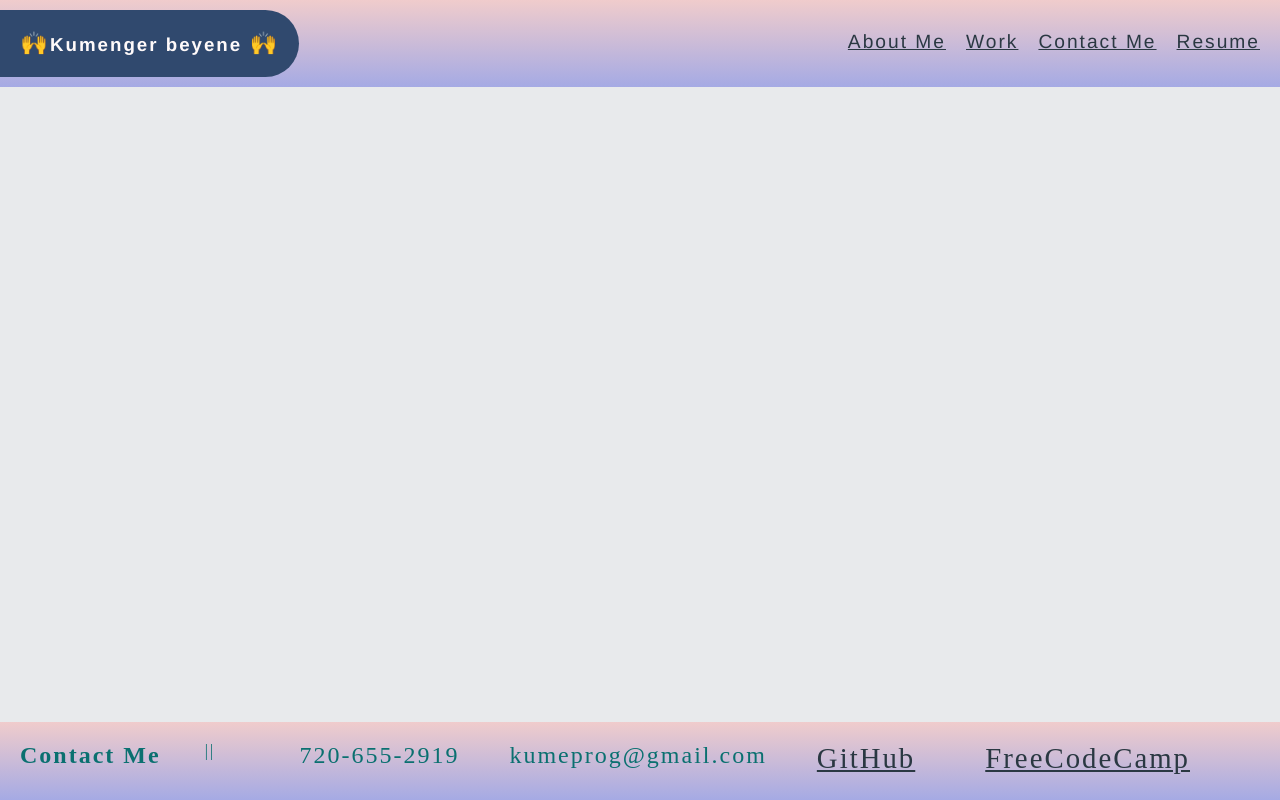
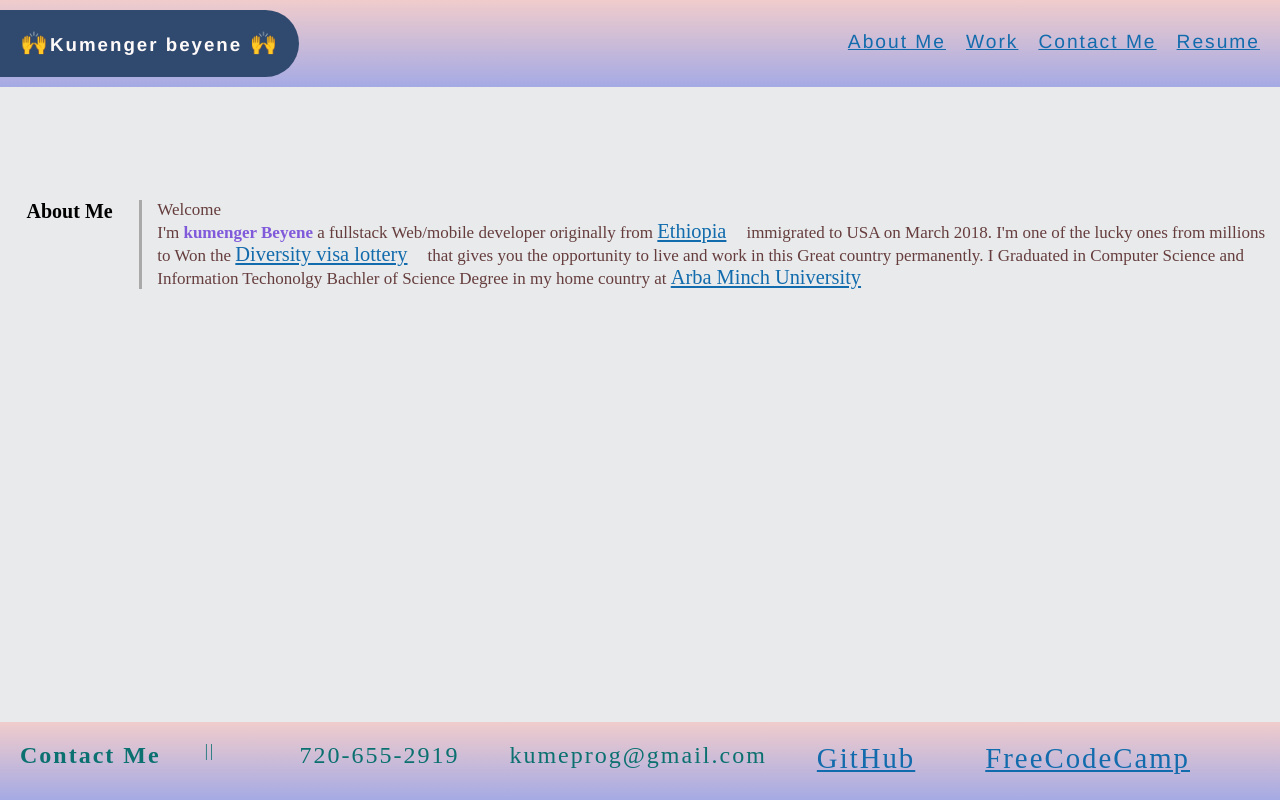
Before and after one commit to kumenger/personal-portofolio, a plain HTML site: page index.html in a window 1280 px wide. Drawn offline with Linux system fonts and the light colour scheme; files whose address does not match are found by name.

Commit message:
about-me -starter-code

```diff
--- a/assest/css/style.css
+++ b/assest/css/style.css
@@ -20,16 +20,16 @@ body{
 }
 
 a {
-    letter-spacing: 2px;
+
     padding-right: 20px;
     margin-bottom: 3px;
-    color: rgb(42, 56, 66);
+    color: rgb(17, 107, 172);
     font-size: larger;
 
 }
 
 a:hover{
-    color: snow;
+    color: rgb(216, 118, 118);
 }
 * {
     margin: 0;
@@ -53,17 +53,21 @@ a:hover{
     .cotactholder h1{
         font-size: medium;
     }
+    .abouttext h3{
+        font-size: 1px;
+
+    }
 
 
 }
 
-h3::after {
+.header-main h3::after {
     content: "🙌";
     font-size: larger;
 
 }
 
-h3::before {
+.header-main h3::before {
     content: "🙌";
     font-size: larger;
 }
@@ -89,9 +93,31 @@ footer{
     margin-top: auto;
 }
 main{
-
+   margin-top: 200px;
 
 }
+.about-holder{
+    display: grid;
+    grid-template-columns: 0.5fr 4fr;
+    justify-content: space-between;
+    padding: 0px;
+}
+.abouttext{
+    border-right: 3px darkgray solid;
+}
+
+.abouttext h3{
+    text-align: center;
+    font-size: 20px;
+}
+.about-holder p{
+    text-align:left;
+    color: rgb(11, 23, 87);
+}
+.aboutdes{
+    padding-left: 15px;
+}
+
 body{
     display: flex;
     flex-direction: column;
--- a/index.html
+++ b/index.html
@@ -27,7 +27,29 @@
     </header>
 
     <main>
+    <section id="aboutme">
+   <div class="about-holder">
+   <div class="abouttext">
+    <h3>About Me</h3>
+</div>
+   <div class="aboutdes">
 
+        <p style="font-family: Press Start 2P;font-size: 17px;color:rgb(102, 61, 61);">
+            Welcome <br>
+           I'm <strong style="color: rgb(128, 90, 218);">kumenger Beyene</strong> a fullstack Web/mobile developer originally from <a href="https://en.wikipedia.org/wiki/Ethiopia" target="_blank"> Ethiopia</a>immigrated to USA on March
+            2018. I'm one of the lucky ones from millions to Won the <a href="https://en.wikipedia.org/wiki/Diversity_Immigrant_Visa" target="_black">Diversity visa lottery</a>that gives you the
+            opportunity to live and work in this Great country permanently.
+            I Graduated in Computer Science and Information Techonolgy Bachler of Science
+               Degree in my home country at <a href="https://www.amu.edu.et/" target='_blank'>
+                  Arba Minch University
+               </a> </p>
+
+</div>
+</div>
+
+
+
+    </section>
     </main>
     <footer>
      <section id="footer">
```
